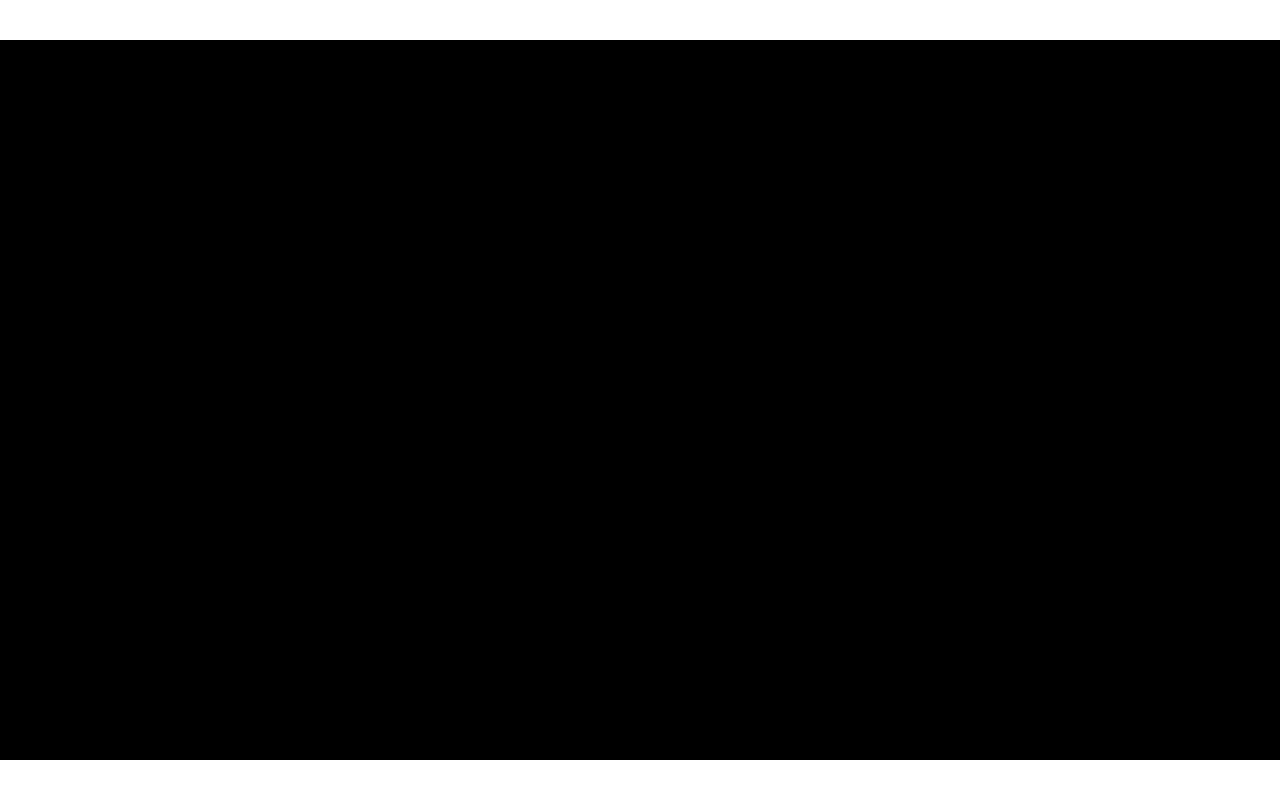
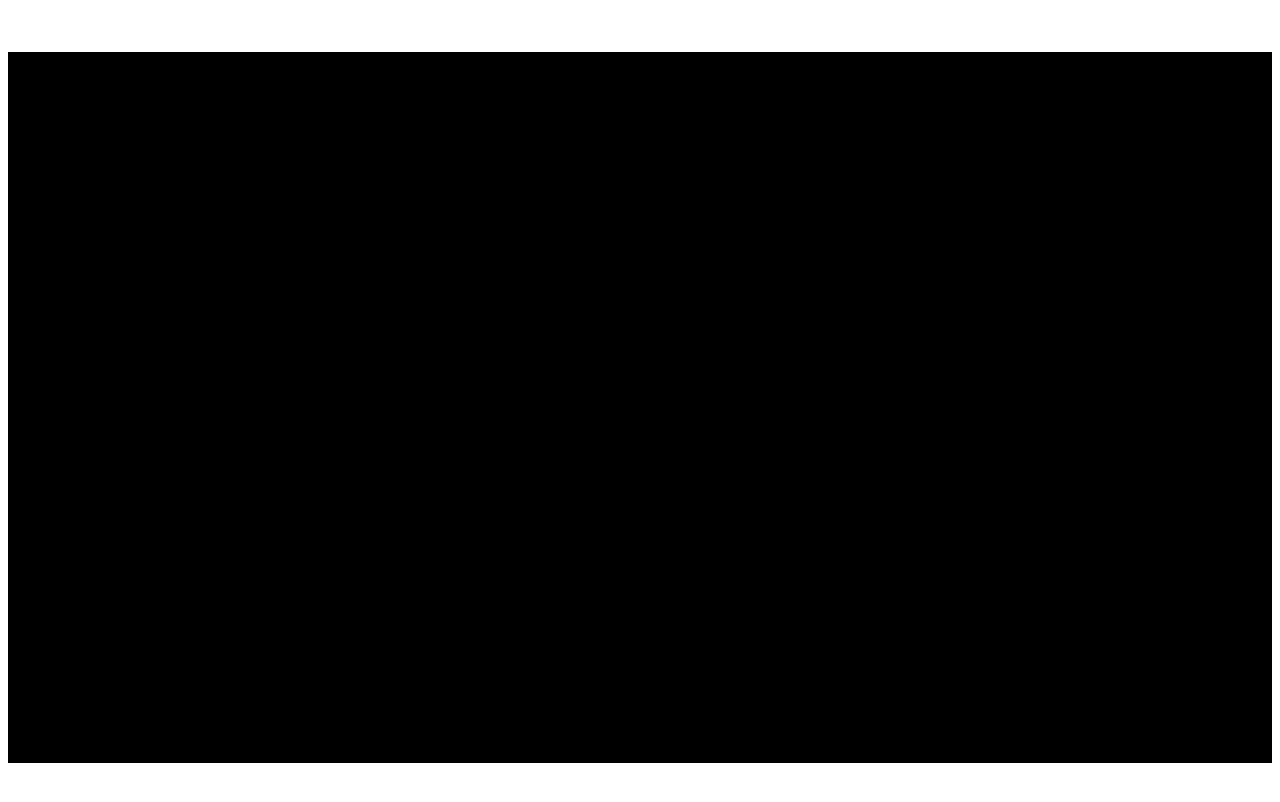
Before and after one commit to Mr-Coxall/ICS2O-Unit6-01-Phaser3-Space_Aliens, a plain HTML site: page index.html in a window 1280 px wide. Drawn offline with Linux system fonts and the light colour scheme.

Commit message:
removed CSS

```diff
--- a/index.html
+++ b/index.html
@@ -3,7 +3,6 @@
   <head>
     <meta charset="utf-8">
     <title>Space Aliens</title>
-    <link rel="stylesheet" href="style.css">
   </head>
   <body>
     <script type="module" src="./js/phaser.min.js"></script>
--- a/style.css
+++ /dev/null
@@ -1,5 +0,0 @@
-body {
-  height: 100%;
-  margin: 0;
-  background-color: #FFFFFF;
-}
```
